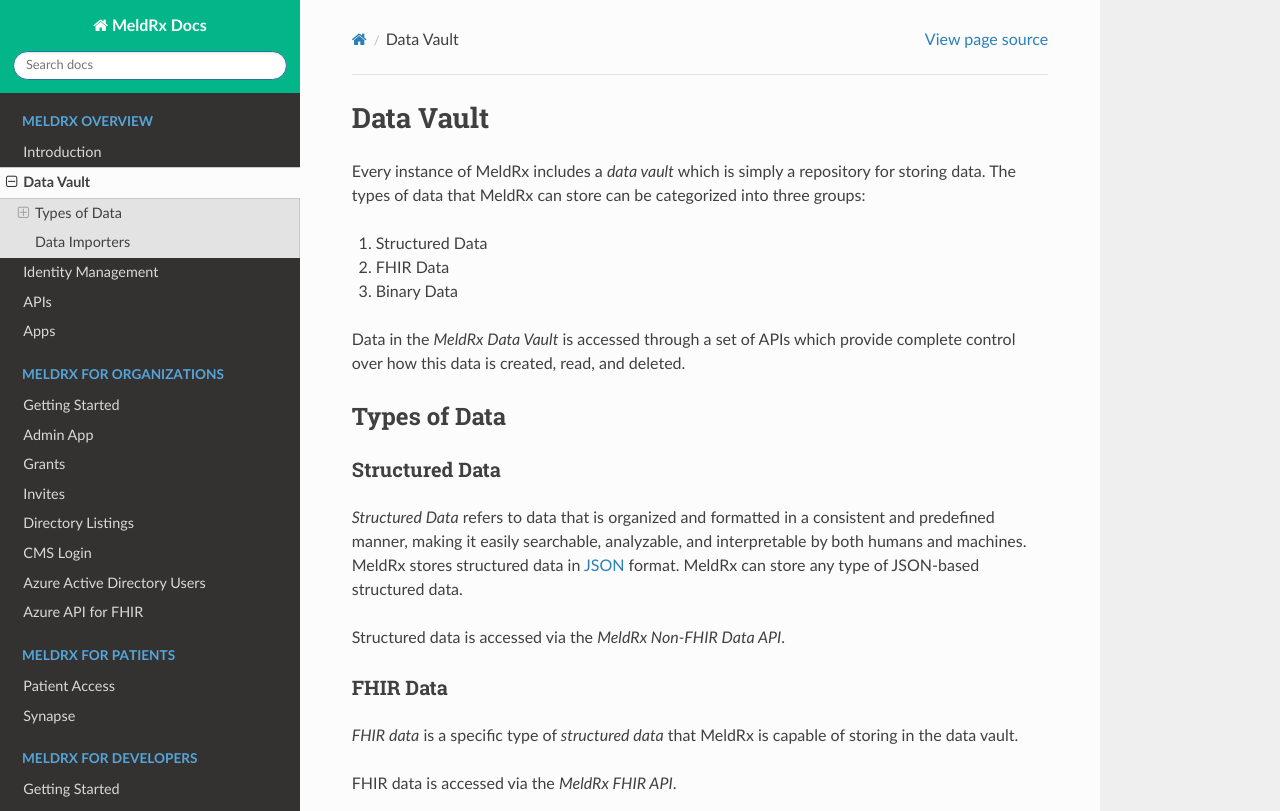
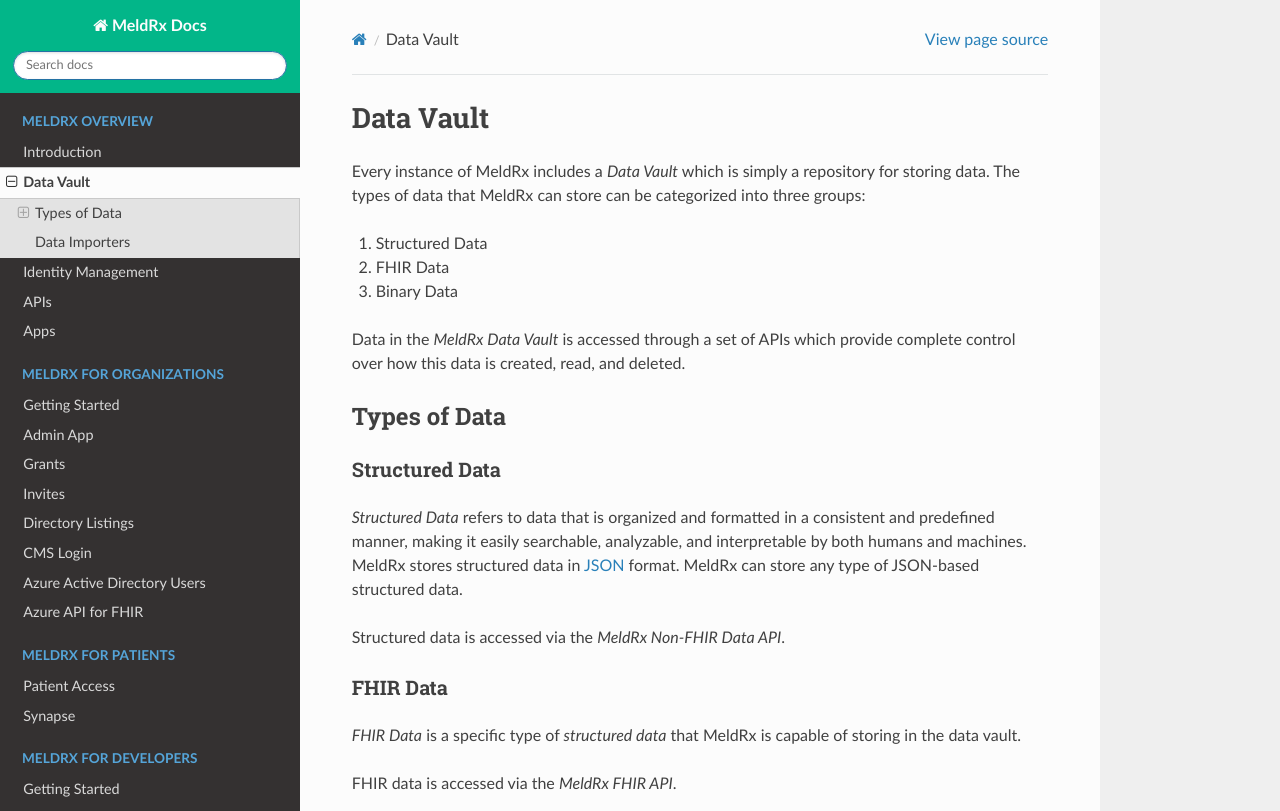
Before and after one commit to darena-solutions/bluebuttonpro-public, a Sphinx documentation site: the page built from docs/source/meldrx/data-vault.md, in a window 1280 px wide and 1307 px high. Shown: the top 811 px of the window. Built offline with Sphinx 7.4.7 and the Read the Docs theme 2.0.0, drawn with Linux system fonts in a browser that asks for light colours.

```diff
--- a/docs/source/meldrx/data-vault.md
+++ b/docs/source/meldrx/data-vault.md
@@ -1,36 +1,36 @@
 # Data Vault
 
-Every instance of MeldRx includes a _data vault_ which is simply a repository for storing data.
+Every instance of MeldRx includes a *Data Vault* which is simply a repository for storing data.
 The types of data that MeldRx can store can be categorized into three groups:
 1. Structured Data
 2. FHIR Data
 3. Binary Data
 
-Data in the _MeldRx Data Vault_ is accessed through a set of APIs which provide complete control over how this data is created, read, and deleted.
+Data in the *MeldRx Data Vault* is accessed through a set of APIs which provide complete control over how this data is created, read, and deleted.
 
 ## Types of Data
 
 ### Structured Data
 
-_Structured Data_ refers to data that is organized and formatted in a consistent and predefined manner, making it easily searchable, analyzable, and interpretable by both humans and machines.
+*Structured Data* refers to data that is organized and formatted in a consistent and predefined manner, making it easily searchable, analyzable, and interpretable by both humans and machines.
 MeldRx stores structured data in [JSON](https://en.wikipedia.org/wiki/JSON) format.
 MeldRx can store any type of JSON-based structured data.
 
-Structured data is accessed via the _MeldRx Non-FHIR Data API_.
+Structured data is accessed via the *MeldRx Non-FHIR Data API*.
 
 ### FHIR Data
 
-_FHIR data_ is a specific type of _structured data_ that MeldRx is capable of storing in the data vault.
+*FHIR Data* is a specific type of *structured data* that MeldRx is capable of storing in the data vault.
 
-FHIR data is accessed via the _MeldRx FHIR API_.
+FHIR data is accessed via the *MeldRx FHIR API*.
 
 ### Binary Data
 
-_Binary Data_ refers to files like PDFs, images, videos, etc.
+*Binary Data* refers to files like PDFs, images, videos, etc.
 This type of data is not bound by any specific format or structure, allowing it to accommodate various file types and sizes.
 MeldRx provides a flexible and efficient solution for managing binary data files.
 
-Binary data is accessed via the _MeldRx Documents API_.
+Binary data is accessed via the *MeldRx Documents API*.
 
 ## Data Importers
 
```
Also changed, not shown: docs/source/meldrx/apis.md (+4 -4 lines), docs/source/meldrx/identity-management.md (+12 -0 lines), docs/source/meldrx/introduction.md (+6 -0 lines).
